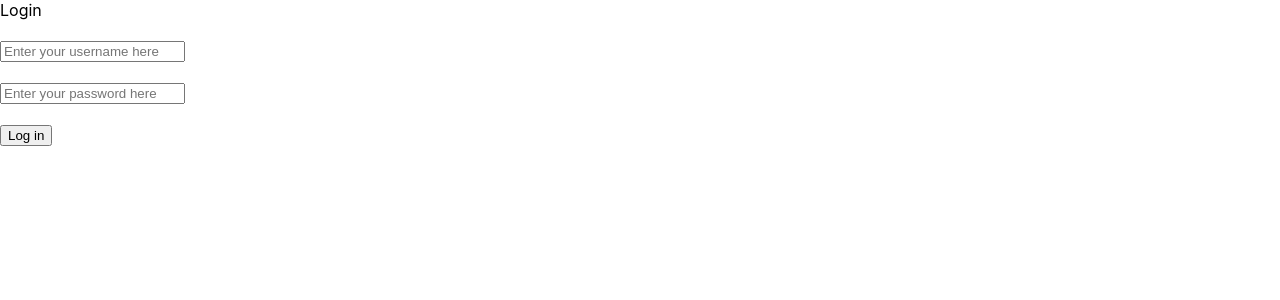
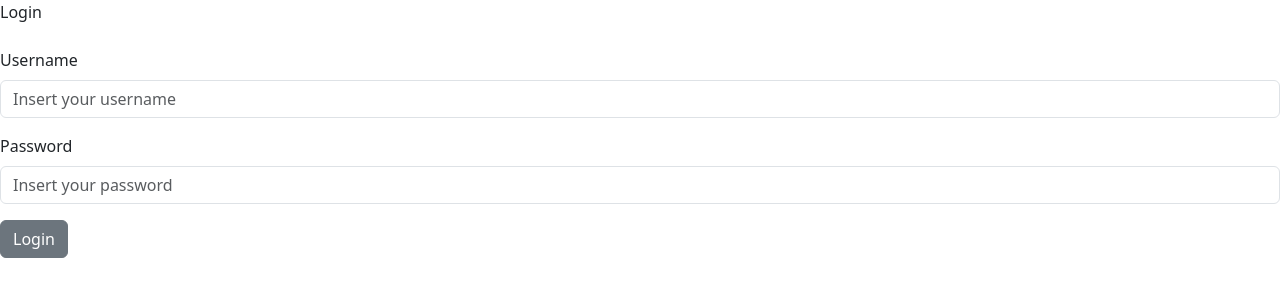
Before and after one commit to y-ellwanger/Aplicacao-ecommerce, a React (Create React App) app in the folder e-commerce/: page /login in a window 1280 px wide. Shown: the top 300 px of the page. Built offline with nearby package versions, Linux system fonts and the light colour scheme.

Commit message:
added some reactstrap components

```diff
--- a/e-commerce/package.json
+++ b/e-commerce/package.json
@@ -7,10 +7,12 @@
     "@testing-library/jest-dom": "^5.17.0",
     "@testing-library/react": "^13.4.0",
     "@testing-library/user-event": "^13.5.0",
+    "bootstrap": "^5.3.3",
     "react": "^18.3.1",
     "react-dom": "^18.3.1",
     "react-router-dom": "^6.25.0",
     "react-scripts": "5.0.1",
+    "reactstrap": "^9.2.2",
     "web-vitals": "^2.1.4"
   },
   "scripts": {
--- a/e-commerce/src/App.js
+++ b/e-commerce/src/App.js
@@ -1,5 +1,6 @@
 import {BrowserRouter, Route, Routes} from 'react-router-dom'
 import React from 'react'
+import 'bootstrap/dist/css/bootstrap.min.css'
 import Login from './login'
 import Home from './home'
 import Logout from './logout'
--- a/e-commerce/src/home.js
+++ b/e-commerce/src/home.js
@@ -1,13 +1,16 @@
-import React from 'react'
+import React, {useRef} from 'react'
 import { useNavigate } from 'react-router-dom'
 import useAuth from './useAuth'
+import Logout from './logout'
+import { Button } from 'reactstrap'
 
 const Home = () => {
   const {loggedIn, username} = useAuth()
+  const logout = useRef()
   const navigate = useNavigate()
 
-  const onButtonClick = () => {
-    loggedIn? navigate('/logout') : navigate('/login')
+  const onLoginButtonClick = () => {
+    loggedIn? logout.current.openModal() : navigate('/login')
   }
   const onRegisterButtonClick = ()=>{
     navigate('/register')
@@ -20,19 +23,16 @@ const Home = () => {
       </div>
       <div>This is the home page.</div>
       <div className={'buttonContainer'}>
+        <Button color='primary' onClick={onLoginButtonClick}>{loggedIn? 'Log out': 'Login'}</Button>
+        <Logout ref={logout}/>
         <input
           className={'inputButton'}
           type="button"
-          onClick={onButtonClick}
+          onClick={onLoginButtonClick}
           value={loggedIn ? 'Log out' : 'Log in'}
         />
         {loggedIn && <div>Your username is {username}</div>}
-        {!loggedIn && <input
-          className={'inputButton'}
-          type="button"
-          onClick={onRegisterButtonClick}
-          value={'Register'}
-        />}
+        {!loggedIn && <Button color='primary' onClick={onRegisterButtonClick}>Register</Button>}
       </div>
     </div>
   )
--- a/e-commerce/src/index.js
+++ b/e-commerce/src/index.js
@@ -2,7 +2,6 @@ import React from 'react';
 import ReactDOM from 'react-dom/client';
 import './index.css';
 import App from './App';
-import reportWebVitals from './reportWebVitals';
 
 const root = ReactDOM.createRoot(document.getElementById('root'));
 root.render(
@@ -14,4 +13,3 @@ root.render(
 // If you want to start measuring performance in your app, pass a function
 // to log results (for example: reportWebVitals(console.log))
 // or send to an analytics endpoint. Learn more: https://bit.ly/CRA-vitals
-reportWebVitals();
--- a/e-commerce/src/login.js
+++ b/e-commerce/src/login.js
@@ -1,11 +1,15 @@
 import { useEffect, useState } from 'react'
 import { useNavigate } from 'react-router-dom'
+import { UncontrolledAlert, Button, Form, FormGroup, Label, FormFeedback, Input } from 'reactstrap'
 
 const Login = () => {
   const [username, setUsername] = useState('')
   const [password, setPassword] = useState('')
   const [usernameError, setUsernameError] = useState('')
   const [passwordError, setPasswordError] = useState('')
+  const [isUsernameValid, setIsUsernameValid] = useState(true)
+  const [isPasswordValid, setIsPasswordValid] = useState(true)
+  const [loginError, setLoginError] = useState('')
 
   const navigate = useNavigate()
 
@@ -18,14 +22,19 @@ const Login = () => {
   const onButtonClick = ()=>{
     setUsernameError('')
     setPasswordError('')
+    setIsUsernameValid(true)
+    setIsPasswordValid(true)
+    setLoginError('')
 
     if (!username){
         setUsernameError('Please insert your username')
+        setIsUsernameValid(false)
         return
     }
 
     if (!password){
         setPasswordError('Please insert your password')
+        setIsPasswordValid(false)
         return
     }
 
@@ -48,46 +57,49 @@ const Login = () => {
       else if(response.status===400){
         throw new Error('Login error: This username does not exist')
       }
-      else if (response.status==500){
+      else if (response.status===500){
         throw new Error('Network error: could not connect to the server')
       }
-      else throw new Error('Unexpected error ocurred')
+      else throw new Error('Error: an unexpected error ocurred')
     })
     .catch((error)=>{
-      window.alert(error.message)
+      setLoginError(error.message)
     })
   }
 
   return (
-      <div className={'mainContainer'}>
-        <div className={'titleContainer'}>
-          <div>Login</div>
-        </div>
-        <br />
-        <div className={'inputContainer'}>
-          <input
-            value={username}
-            placeholder='Enter your username here'
-            onChange={(ev) => setUsername(ev.target.value)}
-            className={'inputBox'}
+    <>
+      <div className={'titleContainer'}>
+        <div>Login</div>
+      </div>
+      <br />
+      {loginError && <UncontrolledAlert color='danger'>{loginError}</UncontrolledAlert>}
+      <Form>
+        <FormGroup>
+          <Label for='username'>Username</Label>
+          <Input
+            id='username'
+            placeholder='Insert your username'
+            type='text'
+            onChange={(ev)=>setUsername(ev.target.value)}
+            invalid={!isUsernameValid}
           />
-          <label className='errorLabel'>{usernameError}</label>
-        </div>
-        <br />
-        <div className={'inputContainer'}>
-          <input
-            value={password} type='password'
-            placeholder='Enter your password here'
-            onChange={(ev) => setPassword(ev.target.value)}
-            className={'inputBox'}
+          <FormFeedback>{usernameError}</FormFeedback>
+        </FormGroup>
+        <FormGroup>
+          <Label for='password'>Password</Label>
+          <Input
+            id='password'
+            placeholder='Insert your password'
+            type='password'
+            onChange={(ev)=>setPassword(ev.target.value)}
+            invalid={!isPasswordValid}
           />
-          <label className="errorLabel">{passwordError}</label>
-        </div>
-        <br />
-        <div className={'inputContainer'}>
-          <input className={'inputButton'} type='button' onClick={onButtonClick} value={'Log in'} />
-        </div>
-      </div>
+          <FormFeedback>{passwordError}</FormFeedback>
+        </FormGroup>
+        <Button onClick={onButtonClick}>Login</Button>
+      </Form>
+    </>
   )
 }
 
--- a/e-commerce/src/logout.js
+++ b/e-commerce/src/logout.js
@@ -1,11 +1,15 @@
-import { useEffect } from "react";
+import { forwardRef, useImperativeHandle, useState } from "react";
 import { useNavigate } from "react-router-dom";
+import { Button, Modal, ModalBody, ModalFooter, ModalHeader } from "reactstrap";
 
-const Logout = ()=>{
+const Logout = forwardRef((_,ref)=>{
+  const [modal, setModal] = useState(false)
   const loggedIn = localStorage.getItem('loggedIn') === 'true'
   const navigate = useNavigate()
 
-  useEffect(()=>{
+  const toggle = () => setModal(!modal)
+
+  const handleLogout= () =>{
     if (!loggedIn){
       navigate('/')
     }
@@ -25,9 +29,25 @@ const Logout = ()=>{
         window.alert(error.message)
       })
     }
-    },[loggedIn,navigate])
+  }
 
-  return null
+  useImperativeHandle(ref,()=>({
+    openModal: ()=>setModal(true)
+  }))
 
-}
+
+  return(
+    <>
+      <Modal isOpen={modal} toggle={toggle}>
+        <ModalHeader toggle={toggle}>Logout?</ModalHeader>
+        <ModalBody>Do you want to logout from your account?</ModalBody>
+        <ModalFooter>
+          <Button color='danger' onClick={handleLogout}>Confirm</Button>
+          <Button color='secondary' onClick={toggle}>Cancel</Button>
+        </ModalFooter>
+      </Modal>
+    </>
+  )
+})
+
 export default Logout
```
Also changed, not shown: 1 other file (tests, documents, lock files or other folders).
